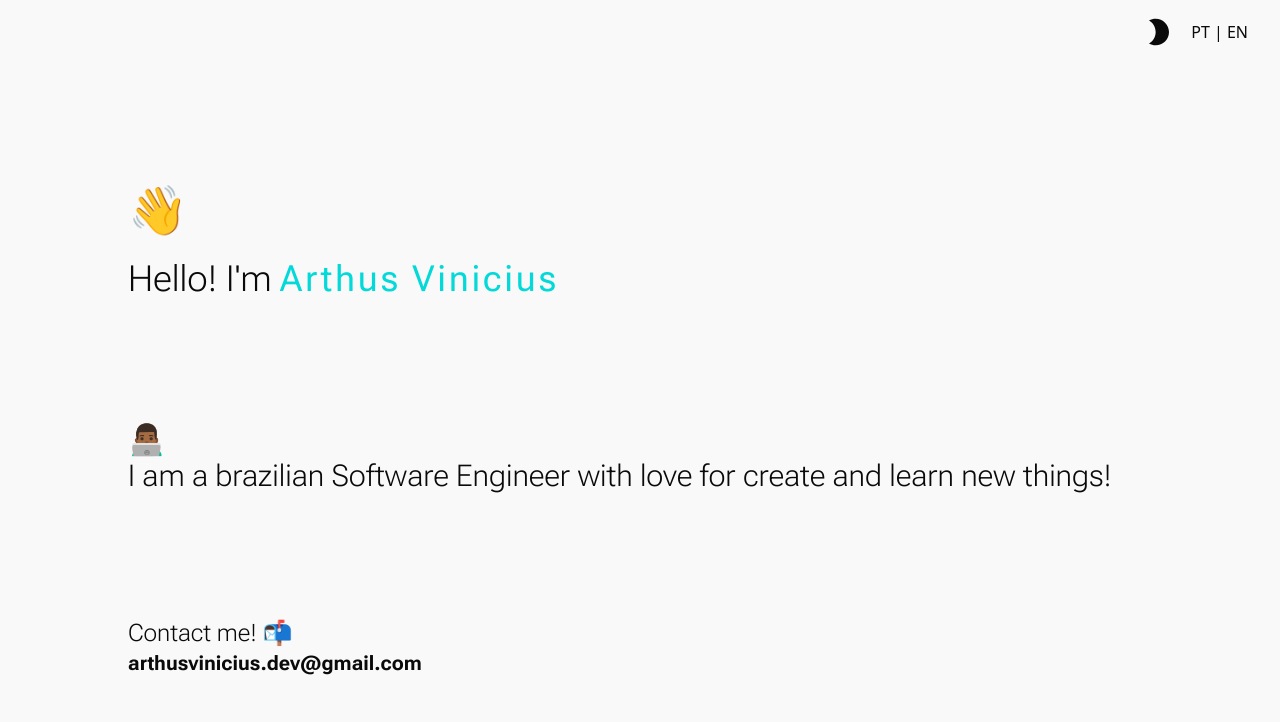
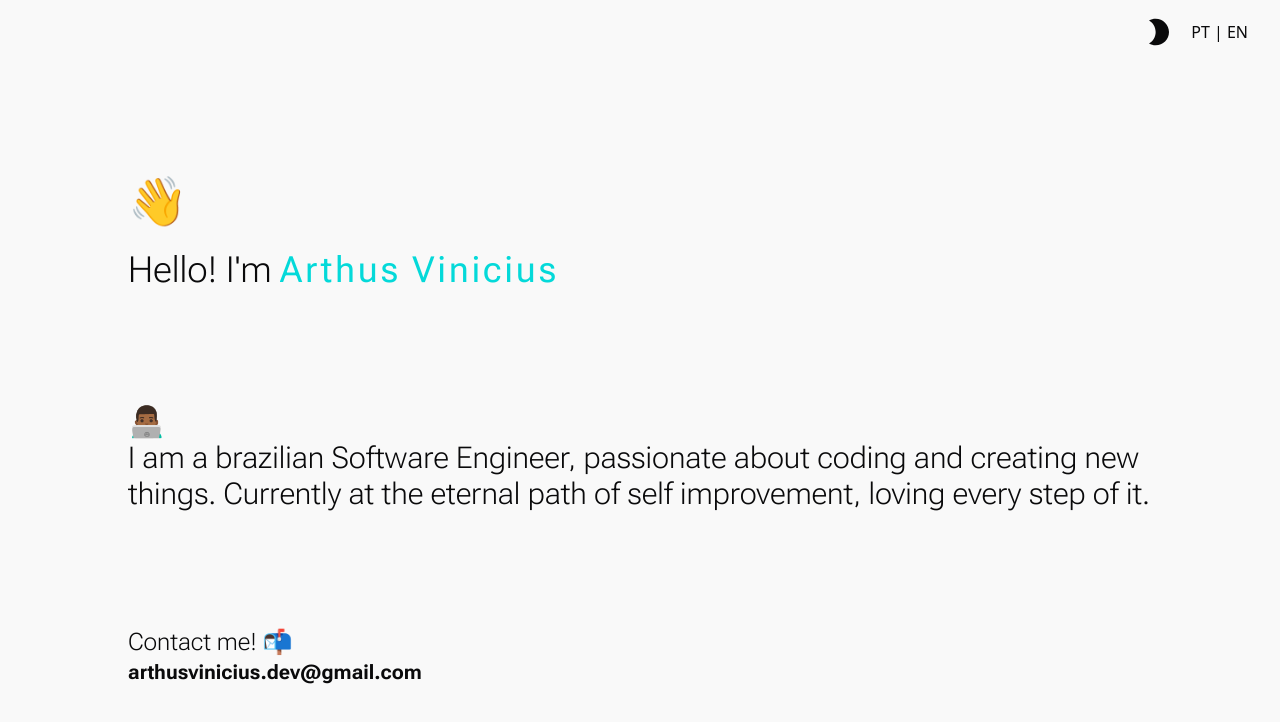
Before and after one commit to arthus05/website, a Next.js app: page / in a window 1280 px wide. Shown: the top 722 px of the page. Built offline with nearby package versions, Linux system fonts and the light colour scheme.

Commit message:
update presentation text

```diff
--- a/src/templates/home/containers/Hero/Hero.tsx
+++ b/src/templates/home/containers/Hero/Hero.tsx
@@ -51,8 +51,8 @@ const Hero = () => {
           </h1>
         </div>
         <p className="flex flex-col">
-          <span>👨🏾‍💻</span>I am a brazilian Software Engineer with love for
-          create and learn new things!
+          <span>👨🏾‍💻</span>I am a brazilian Software Engineer, passionate about coding and creating new things.
+          Currently at the eternal path of self improvement, loving every step of it.
         </p>
         <p className="text-2xl flex flex-col">
           Contact me! 📬
```
